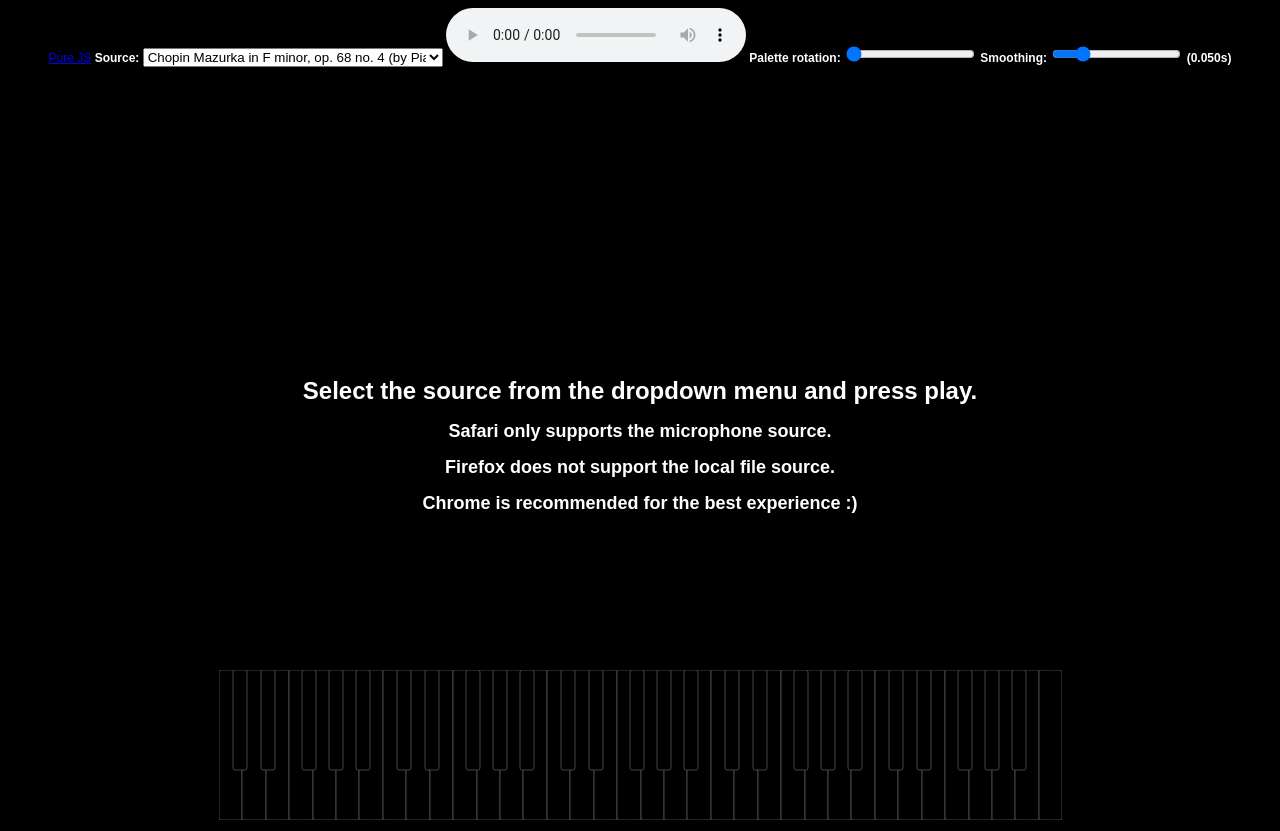
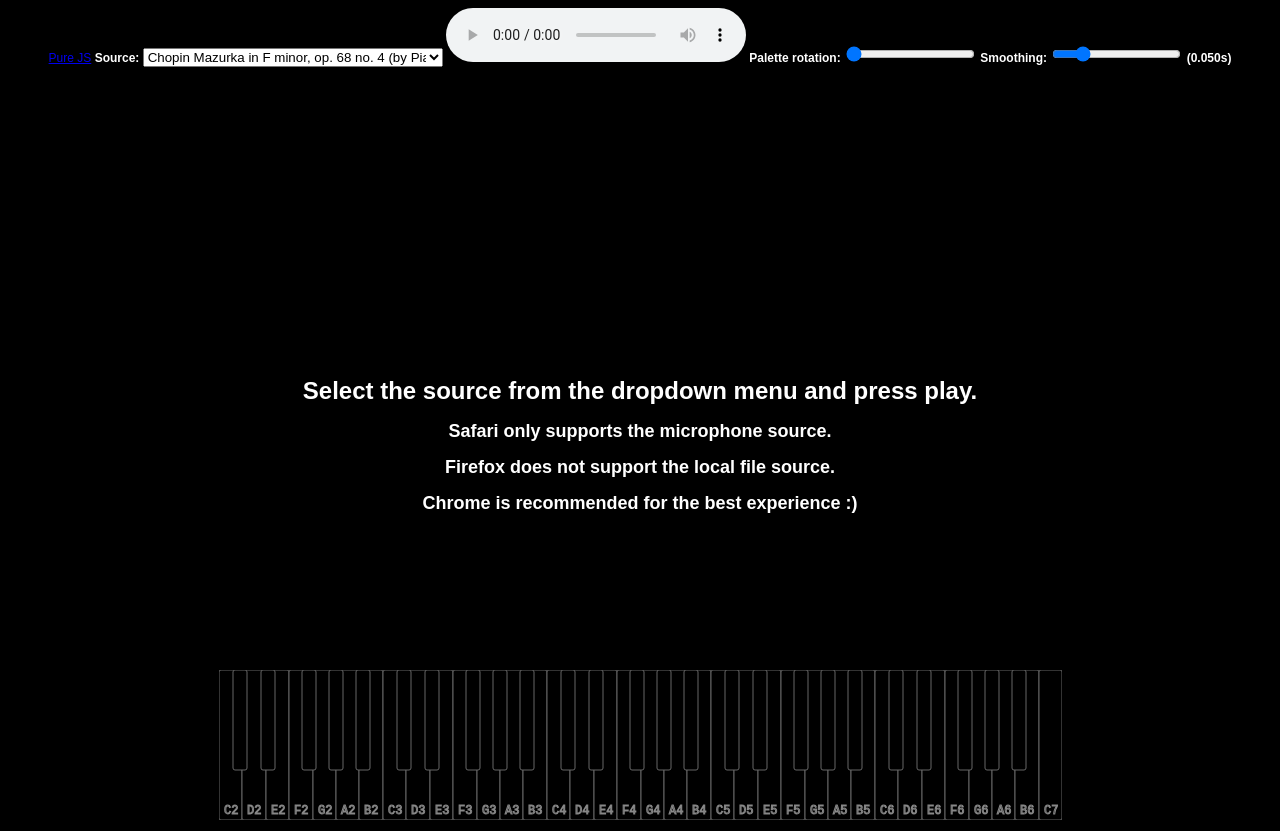
Before and after one commit to creaktive/pianolizer, a website: page index.html in a window 1280 px wide. Drawn offline with Linux system fonts and the light colour scheme.

Commit message:
note labels

```diff
--- a/index.html
+++ b/index.html
@@ -33,8 +33,13 @@
         overflow: hidden;
       }
       .piano-key {
-        stroke: #444;
+        stroke: #666;
         fill: #000;
+      }
+      .piano-key-label {
+        font-family: monospace;
+        font-size: 12px;
+        stroke: #888;
       }
     </style>
   </head>
--- a/js/visualization.js
+++ b/js/visualization.js
@@ -82,6 +82,7 @@ export class PianoKeyboard {
     this.whiteOffset = 0
     this.whiteIndex = 0 // C2
     this.startFrom = 0
+    this.startOctave = 2
   }
 
   drawKey (index, offset, width, height, group) {
@@ -117,8 +118,18 @@ export class PianoKeyboard {
         this.drawKey(i - this.startFrom, blackOffset, blackWidth, this.blackHeight, blackKeyGroup)
       } else {
         // white
-        const whiteWidth = this.whiteKeys[whiteIndex % this.whiteKeys.length]
+        const note = whiteIndex % this.whiteKeys.length
+        const octave =  0 | whiteIndex / this.whiteKeys.length+ this.startOctave
+        const whiteWidth = this.whiteKeys[note]
         this.drawKey(i - this.startFrom, whiteOffset, whiteWidth, this.whiteHeight, whiteKeyGroup)
+
+        const labelElement = document.createElementNS(this.ns, 'text')
+        labelElement.setAttribute('x', whiteOffset + 5 * this.scale)
+        labelElement.setAttribute('y', this.whiteHeight - 6 * this.scale)
+        labelElement.classList.add('piano-key-label')
+        labelElement.textContent = String.fromCharCode(note + (note < 5 ? 67 : 60)) + octave
+        whiteKeyGroup.appendChild(labelElement)
+
         whiteIndex++
         whiteOffset += whiteWidth
       }
@@ -163,6 +174,7 @@ export class PianoKeyboardFull extends PianoKeyboard {
     this.whiteOffset = 0
     this.whiteIndex = 5 // A0
     this.startFrom = 9
+    this.startOctave = 0
   }
 }
 */
```
